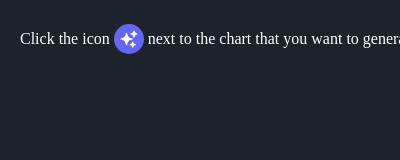
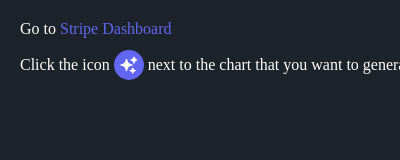
Before and after one commit to gpfunk/snapmate-extension, a browser extension: page popup.html in a window 400 px wide. Shown: the top 160 px of the page. Drawn offline with Linux system fonts and the light colour scheme.

Commit message:
update popup

```diff
--- a/popup.html
+++ b/popup.html
@@ -29,13 +29,29 @@
         flex-wrap: wrap;
       }
 
+      .container {
+        display: flex;
+        flex-direction: column;
+        gap: 8px;
+      }
+
+      .link {
+        color: rgb(99, 102, 241);
+        text-decoration: none;
+      }
+
     </style>
   </head>
   <body>
-    <div class="text">
-      Click the icon <svg xmlns="http://www.w3.org/2000/svg" viewBox="0 0 24 24" fill="white" class="icon">
-        <path fill-rule="evenodd" d="M9 4.5a.75.75 0 0 1 .721.544l.813 2.846a3.75 3.75 0 0 0 2.576 2.576l2.846.813a.75.75 0 0 1 0 1.442l-2.846.813a3.75 3.75 0 0 0-2.576 2.576l-.813 2.846a.75.75 0 0 1-1.442 0l-.813-2.846a3.75 3.75 0 0 0-2.576-2.576l-2.846-.813a.75.75 0 0 1 0-1.442l2.846-.813A3.75 3.75 0 0 0 7.466 7.89l.813-2.846A.75.75 0 0 1 9 4.5ZM18 1.5a.75.75 0 0 1 .728.568l.258 1.036c.236.94.97 1.674 1.91 1.91l1.036.258a.75.75 0 0 1 0 1.456l-1.036.258c-.94.236-1.674.97-1.91 1.91l-.258 1.036a.75.75 0 0 1-1.456 0l-.258-1.036a2.625 2.625 0 0 0-1.91-1.91l-1.036-.258a.75.75 0 0 1 0-1.456l1.036-.258a2.625 2.625 0 0 0 1.91-1.91l.258-1.036A.75.75 0 0 1 18 1.5ZM16.5 15a.75.75 0 0 1 .712.513l.394 1.183c.15.447.5.799.948.948l1.183.395a.75.75 0 0 1 0 1.422l-1.183.395c-.447.15-.799.5-.948.948l-.395 1.183a.75.75 0 0 1-1.422 0l-.395-1.183a1.5 1.5 0 0 0-.948-.948l-1.183-.395a.75.75 0 0 1 0-1.422l1.183-.395c.447-.15.799-.5.948-.948l.395-1.183A.75.75 0 0 1 16.5 15Z" clip-rule="evenodd" />
-      </svg> next to the chart that you want to generate
+    <div class="container">
+      <div>
+        Go to <a href="https://dashboard.stripe.com/dashboard" target="_blank" class="link">Stripe Dashboard</a>
+      </div>
+      <div class="text">
+        Click the icon <svg xmlns="http://www.w3.org/2000/svg" viewBox="0 0 24 24" fill="white" class="icon">
+          <path fill-rule="evenodd" d="M9 4.5a.75.75 0 0 1 .721.544l.813 2.846a3.75 3.75 0 0 0 2.576 2.576l2.846.813a.75.75 0 0 1 0 1.442l-2.846.813a3.75 3.75 0 0 0-2.576 2.576l-.813 2.846a.75.75 0 0 1-1.442 0l-.813-2.846a3.75 3.75 0 0 0-2.576-2.576l-2.846-.813a.75.75 0 0 1 0-1.442l2.846-.813A3.75 3.75 0 0 0 7.466 7.89l.813-2.846A.75.75 0 0 1 9 4.5ZM18 1.5a.75.75 0 0 1 .728.568l.258 1.036c.236.94.97 1.674 1.91 1.91l1.036.258a.75.75 0 0 1 0 1.456l-1.036.258c-.94.236-1.674.97-1.91 1.91l-.258 1.036a.75.75 0 0 1-1.456 0l-.258-1.036a2.625 2.625 0 0 0-1.91-1.91l-1.036-.258a.75.75 0 0 1 0-1.456l1.036-.258a2.625 2.625 0 0 0 1.91-1.91l.258-1.036A.75.75 0 0 1 18 1.5ZM16.5 15a.75.75 0 0 1 .712.513l.394 1.183c.15.447.5.799.948.948l1.183.395a.75.75 0 0 1 0 1.422l-1.183.395c-.447.15-.799.5-.948.948l-.395 1.183a.75.75 0 0 1-1.422 0l-.395-1.183a1.5 1.5 0 0 0-.948-.948l-1.183-.395a.75.75 0 0 1 0-1.422l1.183-.395c.447-.15.799-.5.948-.948l.395-1.183A.75.75 0 0 1 16.5 15Z" clip-rule="evenodd" />
+        </svg> next to the chart that you want to generate
+      </div>
     </div>
   </body>
 </html>
```
